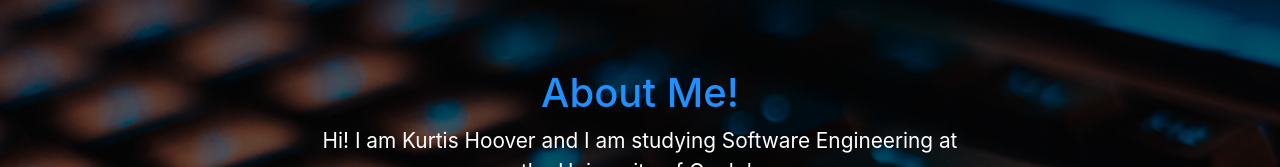
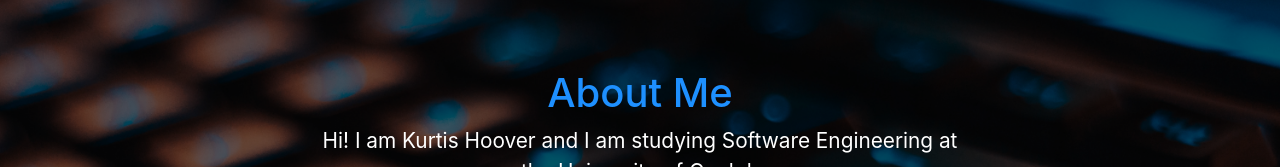
Before and after one commit to kmhoover/kmhoover.github.io, a plain HTML site: page index.html in a window 1280 px wide. Shown: the part 191-358 px from the top of the page. Drawn offline with nearby package versions, Linux system fonts and the light colour scheme.

Commit message:
Update index.html

```diff
--- a/index.html
+++ b/index.html
@@ -42,7 +42,7 @@
 		</header>
 
 		<div class="description">
-			<h1>About Me!</h1>
+			<h1>About Me</h1>
 			<p>Hi! I am Kurtis Hoover and I am studying Software Engineering at the University of Guelph</p>
 
 			<button class="btn btn-outline-secondary btn-lg"><a href="resume.html">Tell Me More!</a></button>
```
